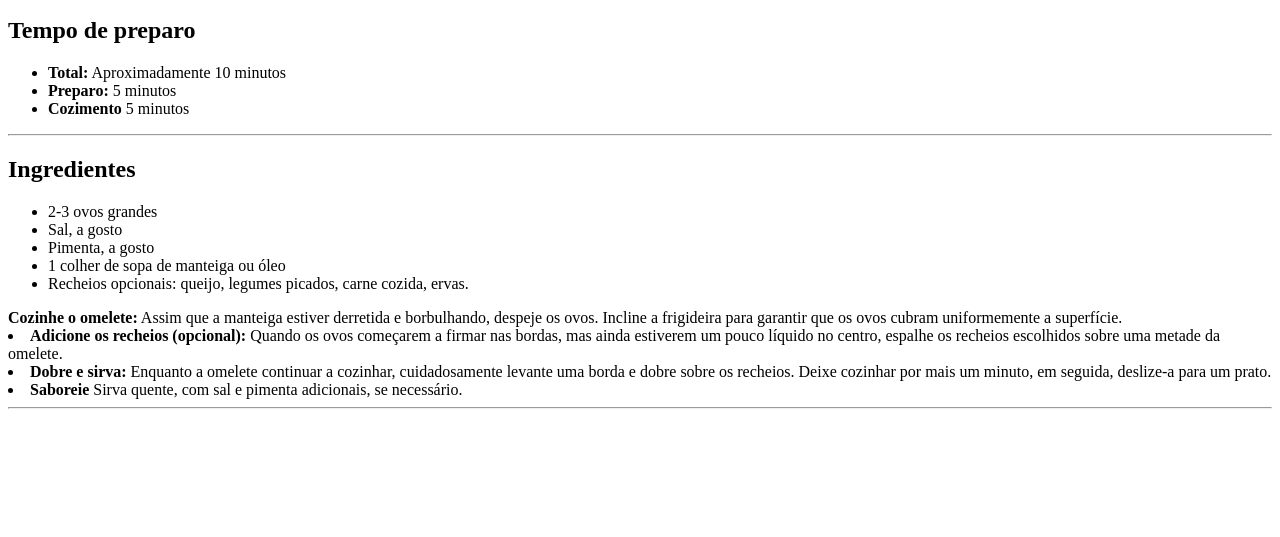
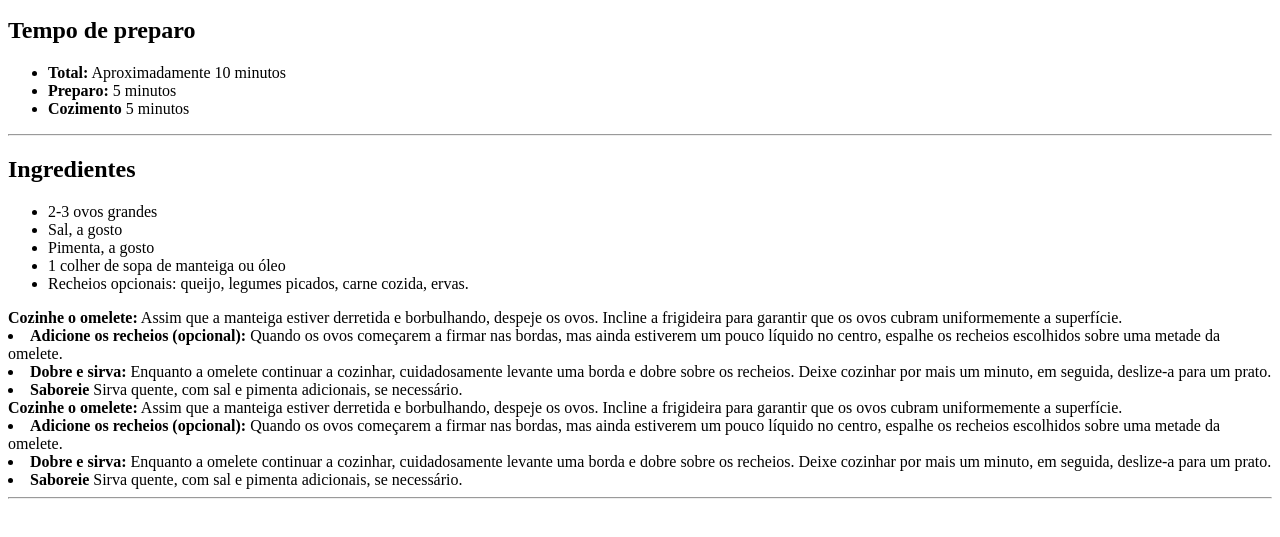
Before and after one commit to DaviMartins12C/receitas, a plain HTML site: page index.html in a window 1280 px wide. Shown: the part 127-664 px from the top of the page. Drawn offline with Linux system fonts and the light colour scheme.

Commit message:
quinto commit do HTML

```diff
--- a/index.html
+++ b/index.html
@@ -57,6 +57,21 @@
     </ol>
  </div>
 
+    <div>
+ <strong>Cozinhe o omelete:</strong> Assim que a manteiga estiver derretida e borbulhando, despeje os ovos. Incline a frigideira para garantir que os ovos cubram uniformemente a superfície.
+</li>
+<li>
+    <strong>Adicione os recheios (opcional):</strong> Quando os ovos começarem a firmar nas bordas, mas ainda estiverem um pouco líquido no centro, espalhe os recheios escolhidos sobre uma metade da omelete.
+</li>
+<li>
+    <strong>Dobre e sirva:</strong> Enquanto a omelete continuar a cozinhar, cuidadosamente levante uma borda e dobre sobre os recheios. Deixe cozinhar por mais um minuto, em seguida, deslize-a para um prato.
+</li>
+<li>
+    <strong>Saboreie</strong> Sirva quente, com sal e pimenta adicionais, se necessário.
+</li>
+</ol>
+</div>
+
  <hr>
     </div>
 </body>
```
